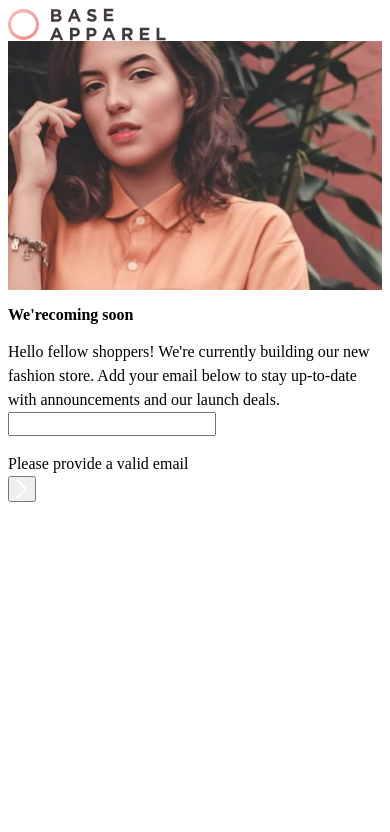
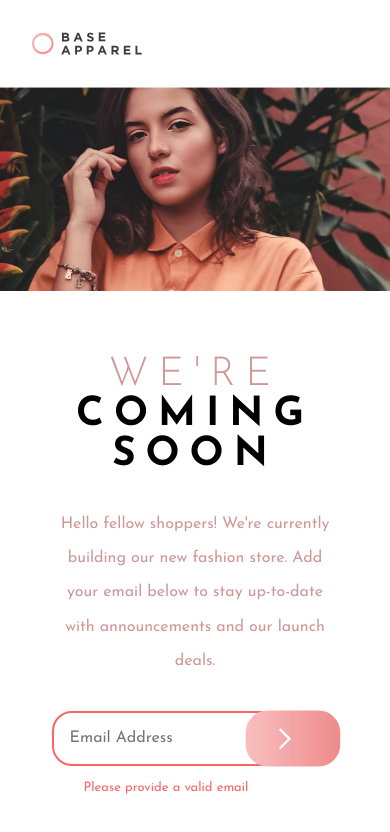
Before and after one commit to domagojkuzmek/frontend-practice, a website built with Vite: page apparel-coming-soon-page/index.html in a window 390 px wide. Built offline with nearby package versions, Linux system fonts and the light colour scheme.

Commit message:
Feat: finished all the mobile version styles

```diff
--- a/apparel-coming-soon-page/index.html
+++ b/apparel-coming-soon-page/index.html
@@ -28,30 +28,36 @@
   </head>
   <body>
     <header>
-      <div class="header-logo">
-        <img src="./src/assets/logo.svg" alt="Base Apparel Logo" />
+      <div class="logo-container">
+        <img class="logo" src="./src/assets/logo.svg" alt="Base Apparel Logo" />
       </div>
     </header>
     <main>
       <section>
-        <div class="hero-banner">
+        <div class="hero-container">
           <picture
             ><source
-              srcset=".\src\assets\hero-desktop.jpg"
-              media="(width >= 600px)" />
-            <img src="./src/assets/hero-mobile.jpg" alt="MDN"
+              srcset=".\src\assets\hero-desktop.png"
+              media="(width >= 768px)" />
+            <img
+              class="hero-banner"
+              src="./src/assets/hero-mobile.png"
+              alt="A young girl posing"
           /></picture>
         </div>
       </section>
       <!-- ---- -->
-      <section>
+      <section class="main-section">
         <article>
           <div class="heading">
-            <h1 class="heading__main">
-              We're<span class="heading__highlight">coming soon</span>
+            <h1 class="heading__main text-preset-2">
+              We're
+              <span class="heading__highlight text-preset-2-bold"
+                >coming soon</span
+              >
             </h1>
           </div>
-          <p class="description">
+          <p class="description text-preset-3">
             Hello fellow shoppers! We're currently building our new fashion
             store. Add your email below to stay up-to-date with announcements
             and our launch deals.
@@ -59,13 +65,22 @@
         </article>
         <article>
           <form class="newsletter">
-            <label for="newsletter-input">
-              <input type="text" name="Newsletter" id="newsletter-input" />
+            <label class="newsletter__label" for="input">
+              <input
+                class="newsletter__input text-preset-3"
+                type="text"
+                placeholder="Email Address"
+                name="Newsletter"
+                id="input"
+              />
+              <button class="button" type="submit">
+                <img src="./src/assets/icon-arrow.svg" alt="Submit button" />
+              </button>
             </label>
-            <p class="validation-message">Please provide a valid email</p>
-            <button>
-              <img src="./src/assets/icon-arrow.svg" alt="Submit button" />
-            </button>
+
+            <p class="validation-message text-preset-5">
+              Please provide a valid email
+            </p>
           </form>
         </article>
       </section>
--- a/apparel-coming-soon-page/src/reset.css
+++ b/apparel-coming-soon-page/src/reset.css
@@ -2,6 +2,8 @@
 *::before,
 *::after {
   box-sizing: border-box;
+  margin: 0;
+  padding: 0;
 }
 
 html {
--- a/apparel-coming-soon-page/src/style.css
+++ b/apparel-coming-soon-page/src/style.css
@@ -0,0 +1,79 @@
+:root {
+  --pink: #ce9898;
+  --red: #f96464;
+  --black: #000000;
+}
+
+/* Header styles */
+.logo-container {
+  width: 100%;
+  padding: 2rem;
+}
+.logo {
+  width: 110px;
+}
+/* Banner styles */
+.hero-banner {
+  width: 100%;
+}
+/* Main heading content styles */
+.main-section {
+  max-width: 90%;
+  margin: 0 auto;
+  text-align: center;
+  padding: 4rem 2rem;
+}
+
+.heading {
+  text-transform: uppercase;
+  margin-bottom: 2rem;
+}
+
+.heading__main {
+  color: var(--pink);
+}
+
+.heading__highlight {
+  color: var(--black);
+}
+
+.description {
+  color: var(--pink);
+  margin-bottom: 2rem;
+}
+/* Form styles */
+.button {
+  cursor: pointer;
+  width: 5.4rem;
+  height: 3.2rem;
+  border: none;
+  border-radius: 20px;
+  text-align: center;
+  background: linear-gradient(to right, #f8bfbf, #ee8b8b);
+  transform: scale(110%);
+}
+.button img {
+  transform: translateX(250%);
+}
+
+.newsletter__label {
+  border: 2px solid var(--red);
+  border-radius: 20px;
+  display: flex;
+  flex-direction: row;
+  justify-content: space-between;
+}
+
+.newsletter__input {
+  background: transparent;
+  border: none;
+  outline: none;
+  margin-left: 1rem;
+}
+
+.validation-message {
+  color: var(--red);
+  text-align: left;
+  margin-left: 2rem;
+  margin-top: 0.5rem;
+}
--- a/apparel-coming-soon-page/src/typography.css
+++ b/apparel-coming-soon-page/src/typography.css
@@ -41,6 +41,7 @@
   font-size: var(--fs-40);
   line-height: var(--lh-100);
   letter-spacing: var(--ls-10);
+  font-weight: 300;
 }
 
 .text-preset-2-bold {
```
Also changed, not shown: apparel-coming-soon-page/src/assets/hero-desktop.jpg (deleted), apparel-coming-soon-page/src/assets/hero-desktop.png (added), apparel-coming-soon-page/src/assets/hero-mobile.jpg (deleted), apparel-coming-soon-page/src/assets/hero-mobile.png (added).
